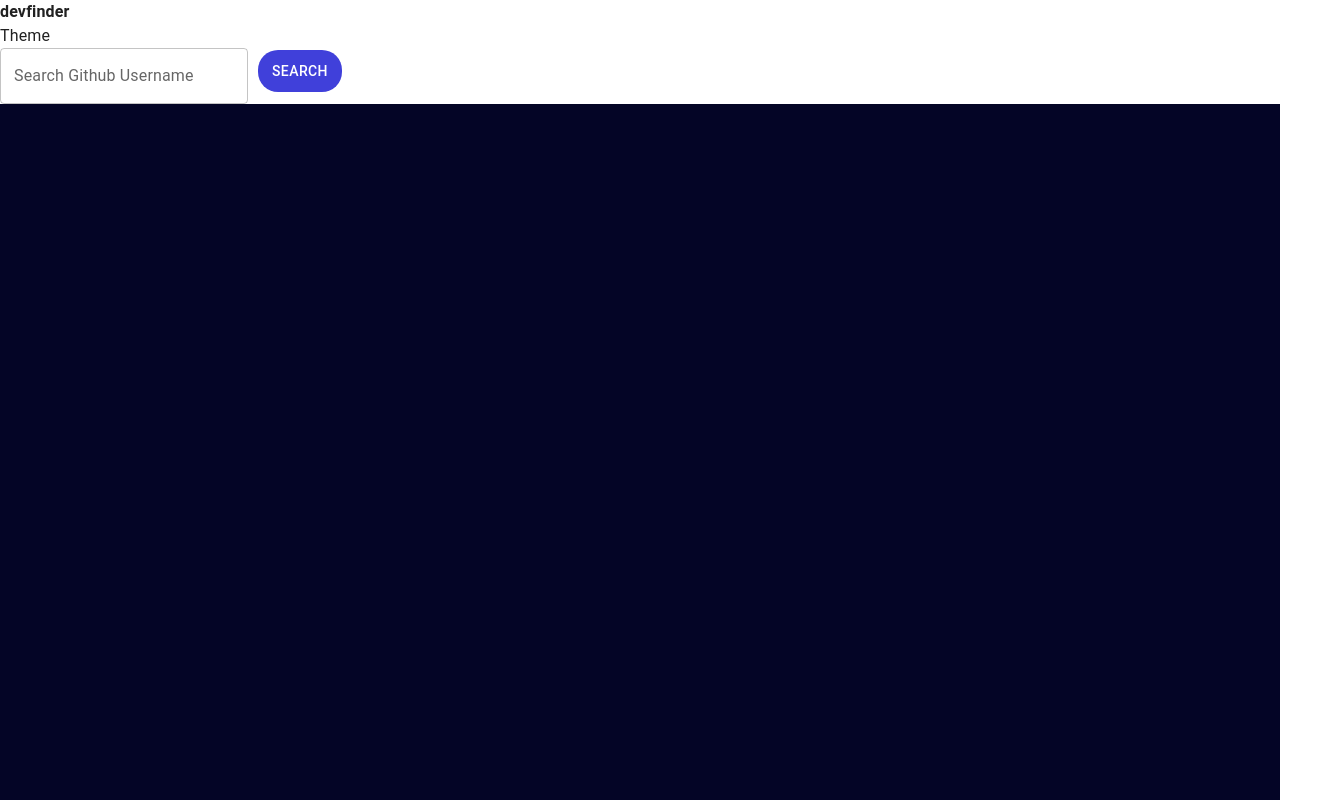
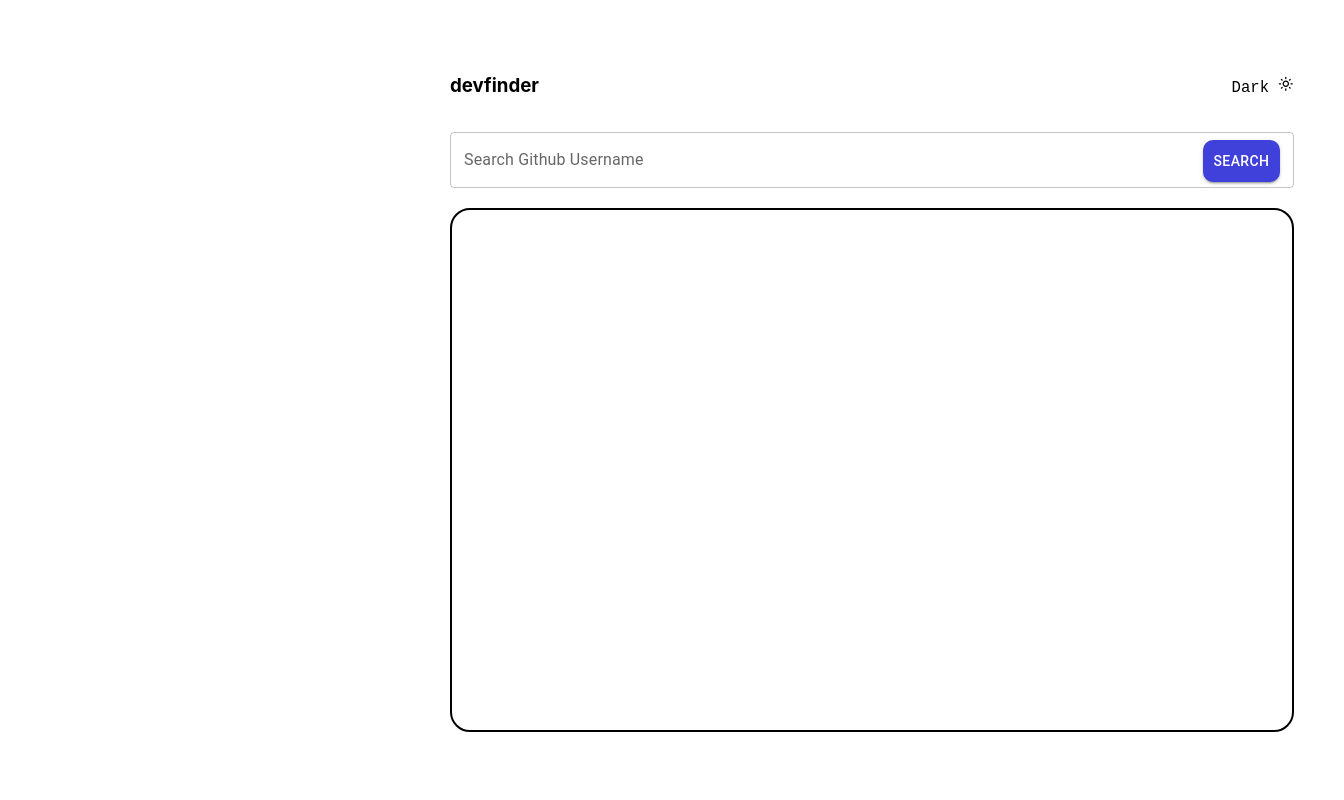
Before and after one commit to cheshta30/github-interface-new, a React (Create React App) app: page / in a window 1280 px wide. Shown: the top 800 px of the page, 1344 px wide, since content can reach past the window. Built offline with nearby package versions, Linux system fonts and the light colour scheme.

Commit message:
Basic Commit

```diff
--- a/src/App.css
+++ b/src/App.css
@@ -1,4 +1,4 @@
-* {
+/* * {
   box-sizing: border-box;
   margin: 0;
   padding: 0;
@@ -29,10 +29,14 @@
   display: flex;
   width: 100%;
   max-width: 1000px; /* Match the maxWidth of the Card */
+/* } */
+
+TextField{
+  width: 32em;
 }
-
 #searchBar input {
   flex: 1;
+
 }
 
 #SubmitButton {
@@ -40,7 +44,7 @@
   color: white;
   padding: 8.5px 14px;
   margin-top: 2px;
-  border-radius: 20px;
+  border-radius: 10px;
   margin-left: 10px;
   cursor: pointer;
 }
@@ -53,4 +57,99 @@
   font-size: large;
   color: white;
   padding: 2em;
+} */
+
+
+* {
+  background-color: rgb(34, 18, 89);
+  box-sizing: border-box;
+  margin: 0;
+  padding: 0;
+  color: black;
 }
+
+#outline {
+  justify-content: center;
+  display: inline-block;
+  align-items: center;
+  margin-top: 10px;
+  margin-left: 400px;
+  padding: 50px;
+}
+
+#nav {
+  display: flex;
+  justify-content: space-between;
+  align-items: center;
+  border: none;
+}
+
+h2, h3, h4 {
+  margin: 0;
+}
+
+#card {
+  display: block;
+  border: 2px black solid;
+  height: 60vh;
+  width: 100vh;
+  padding: 20px;
+  border-radius: 20px;
+}
+
+#profile {
+  display: flex;
+  align-items: center;
+}
+
+#profile img {
+  height: 130px;
+  width: 140px;
+  margin-right: 20px;
+}
+
+#profile-text {
+  display: flex;
+  flex-direction: column;
+  justify-content: space-between;
+  margin-left: 70px;
+}
+
+#name-joined {
+  display: flex;
+  align-items: center;
+}
+
+#name-joined h2 {
+  margin-right: 200px;
+}
+
+#profile-text h3 {
+  color: rgb(122, 122, 220);
+}
+
+#other_content{
+  padding-left: 120px;
+}
+
+#rectangle{
+  display: flex;
+  justify-content: space-between;
+  background-color: #808080;
+  height: 60px;
+  padding: 25px;
+  margin: 0;
+  margin-right: 20px;
+  border-radius: 20px;
+}
+
+#Other1, #Other2{
+
+  display: flex;
+  justify-content: space-between;
+  margin-right: 50px;
+}
+
+pre{
+  font-size: larger;
+}
--- a/src/App.js
+++ b/src/App.js
@@ -1,16 +1,12 @@
-import React, { useState, useTransition } from "react";
+import React, { useState } from "react";
 import "./App.css";
 import Avatar from "@mui/material/Avatar";
-import Card from "@mui/material/Card";
-import CardContent from "@mui/material/CardContent";
-import Typography from "@mui/material/Typography";
 import SearchBar from "./components/SearchBar";
 import { FaTwitter } from "react-icons/fa6";
 import { IoLocationSharp } from "react-icons/io5";
 import { GoLink } from "react-icons/go";
 import { PiBuildingOfficeLight } from "react-icons/pi";
-import CssBaseline from "@mui/material/CssBaseline";
-import Box from "@mui/material/Box";
+import { MdOutlineLightMode } from "react-icons/md";
 
 function fetchGithubData(userName) {
   return fetch(`https://api.github.com/users/${userName}`)
@@ -26,7 +22,6 @@ export default function App() {
   const [userName, setUserName] = useState("");
   const [profileData, setProfileData] = useState(null);
   const [error, setError] = useState(null);
-  const [isPending, startTransition] = useTransition();
 
   const fetchProfileData = async (userName) => {
     try {
@@ -43,106 +38,118 @@ export default function App() {
   };
 
   const handleSubmit = (userName) => {
-    startTransition(() => {
+    if (!userName) {
+      alert("Username can't be null");
+      return;
+    }
     fetchProfileData(userName);
-    });
   };
 
+
   return (
-    <div id="Overall">
-      <nav>
-        <h4>devfinder</h4>
-        Theme
-        <br/>
+    <div id="outline">
+      <nav id="nav">
+        <h3>devfinder</h3>
+        <pre>Dark <MdOutlineLightMode /></pre>
+      </nav>
+      <br />
       <SearchBar handleSubmit={handleSubmit} />
-      </nav>
-      <CssBaseline />
-      <Box sx={{ bgcolor: '#040526', height: '100vh' }}>
-        <div id="output">
-          {isPending ? (
-            <Typography gutterBottom variant="h4">
-              Please Wait
-            </Typography>
-          ) : (
-            profileData && (
-              <Card sx={{ bgcolor: '#222352', maxWidth: 1000 }}>
-                <br/>
-                <Avatar  sx={{ width: 90, height: 90 }} alt="Avatar" sizes="" src={profileData.avatar_url} />
-
-                <div><div className="inline-container">
-                        <Typography gutterBottom variant="h3">
-                          {profileData.login}
-                        </Typography>
-                        <Typography variant="body2">
-                          Joined: {new Date(profileData.created_at).toLocaleDateString()}
-                        </Typography><br/>
+      <br />
+      <div id="card">
+        {profileData && (
+          <div id="profile">
+            <Avatar sx={{ width: 90, height: 90 }} alt="Avatar" src={profileData.avatar_url} />
+            <div id="profile-text">
+              <div id="name-joined">
+                <h2>{profileData.login}</h2>
+                <h4>Joined: {new Date(profileData.created_at).toLocaleDateString()}</h4>
+              </div>
+              <h3>@{profileData.login}</h3>
+            </div>
+          </div>
+        )}
+        <div id="other_content">
+          {profileData ? (
+            <>
+              <p>{profileData.bio ? profileData.bio : "This profile has no bio"}</p>
+              <br />
+              <div id="rectangle">
+                <span>
+                  <div>
+                    Followers: <br />
+                    <pre>  {profileData.followers}</pre>
+                   </div>
+                </span>
+                <span>
+                  <div>
+                    Following: <br />
+                    <pre>  {profileData.following}</pre>
+                  </div>
+                </span>
+                <span>
+                  <div>
+                    Repos: <br />
+                    <pre>  {profileData.public_repos}</pre>
 
                   </div>
-                <Typography size="small" color={"blue"}>
-                    <p>@{profileData.login}</p>
-                  </Typography>
-
+                </span>
               </div>
-                <CardContent>
-
-                  <Typography variant="body2">
-                    {profileData.bio ? profileData.bio : <p>This profile has no bio</p>}
               <br />
-                    Followers: {profileData.followers}
+              <div id="Other1">
+                <span>
+                  {profileData.location ? (
+                    <>
+                      <IoLocationSharp /> {profileData.location}
+                    </>
+                  ) : (
+                    <>
+                      <IoLocationSharp /> Not Available
+                    </>
+                  )}
+                </span>
+                <span>
+                  {profileData.twitter_username ? (
+                    <>
+                      <FaTwitter /> {profileData.twitter_username}
+                    </>
+                  ) : (
+                    <>
+                      <FaTwitter /> Not Available
+                    </>
+                  )}
+                </span>
+              </div>
               <br />
-                    Following: {profileData.following}
-                    <br />
-                    Repos: {profileData.public_repos}
-                    <br />
-                    Joined: {new Date(profileData.created_at).toLocaleDateString()}
-                  </Typography>
-                  {profileData.location ? (
-                    <div>
-                      <IoLocationSharp /> {profileData.location}
+              <div id="Other2">
+                <span>
+                  {profileData.blog ? (
+                    <>
+                      <GoLink /> {profileData.blog}
+                    </>
+                  ) : (
+                    <>
+                      <GoLink /> Not Available
+                    </>
+                  )}
+                </span>
+                <span>
+                  {profileData.company ? (
+                    <>
+                      <PiBuildingOfficeLight /> {profileData.company}
+                    </>
+                  ) : (
+                    <>
+                      <PiBuildingOfficeLight /> Not Available
+                    </>
+                  )}
+                </span>
               </div>
+            </>
           ) : (
-                    <Typography gutterBottom variant="body2" color="text.secondary" component="div">
-                      <IoLocationSharp /> Not Available
-                    </Typography>
-                  )}
-                  {profileData.twitter_username ? (
-                    <div>
-                      <FaTwitter /> {profileData.twitter_username}
-                    </div>
-                  ) : (
-                    <Typography gutterBottom variant="body2" color="text.secondary" component="div">
-                      <FaTwitter /> Not Available
-                    </Typography>
-                  )}
-                  {profileData.blog ? (
-                    <div>
-                      <GoLink /> {profileData.blog}
-                    </div>
-                  ) : (
-                    <Typography gutterBottom variant="body2" color="text.secondary" component="div">
-                      <GoLink /> Not Available
-                    </Typography>
-                  )}
-                  {profileData.company ? (
-                    <div>
-                      <PiBuildingOfficeLight /> {profileData.company}
-                    </div>
-                  ) : (
-                    <Typography gutterBottom variant="body2" color="text.secondary" component="div">
-                      <PiBuildingOfficeLight /> Not Available
-                    </Typography>
-                  )}
-                </CardContent>
-              </Card>
-            )
-          )}
-          {error && (
-            <Typography variant="body2" color="error">
-              {error}
-            </Typography>
+            console.log(error)
           )}
         </div>
-      </Box>
+      </div>
     </div>
   );
 }
--- a/src/components/SearchBar.js
+++ b/src/components/SearchBar.js
@@ -2,7 +2,6 @@ import React, { useState } from "react";
 import TextField from "@mui/material/TextField";
 import Button from "@mui/material/Button";
 import "../App.css";
-
 
 function SearchBar({ handleSubmit }) {
   const [searchQuery, setSearchQuery] = useState("");
@@ -10,21 +9,26 @@ function SearchBar({ handleSubmit }) {
   const handleFormSubmit = (e) => {
     e.preventDefault();
     handleSubmit(searchQuery);
-    setSearchQuery(""); // Clear search input after submission
+    setSearchQuery("");
   };
 
   return (
     <form onSubmit={handleFormSubmit}>
       <TextField
+        fullWidth
         label="Search Github Username"
         placeholder="Enter username..."
         size="large"
         value={searchQuery}
         onChange={(e) => setSearchQuery(e.target.value)}
+        InputProps={{
+          endAdornment: (
+            <Button id="SubmitButton" type="submit" variant="contained">
+              Search
+            </Button>
+          ),
+        }}
       />
-      <Button id="SubmitButton" type="submit">
-        Search
-      </Button>
     </form>
   );
 }
```
Lines whose indentation alone changed are shown as unchanged.
